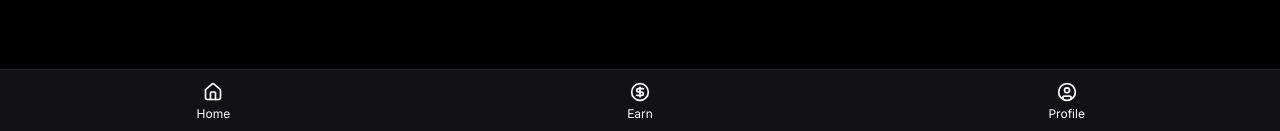
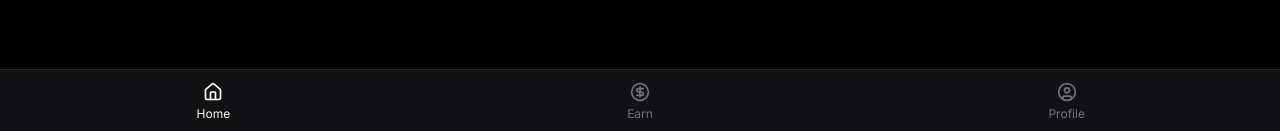
Before and after one commit to meliksahgurtemel/pollit, a Next.js app: page / in a window 1280 px wide. Shown: the part 666-797 px from the top of the page. Built offline with nearby package versions, Linux system fonts and the light colour scheme.

Commit message:
navbar hover

```diff
--- a/components/Navbar.tsx
+++ b/components/Navbar.tsx
@@ -37,7 +37,9 @@ export default function BottomNav() {
               href={item.href}
               className={cn(
                 'flex flex-col items-center justify-center flex-1 h-full transition-colors',
-                isActive ? 'text-primary' : 'text-muted-foreground hover:text-primary'
+                isActive
+                  ? 'text-white'
+                  : 'text-zinc-500 hover:text-zinc-300 transition-colors duration-200'
               )}
             >
               <item.icon className="w-5 h-5" />
```
